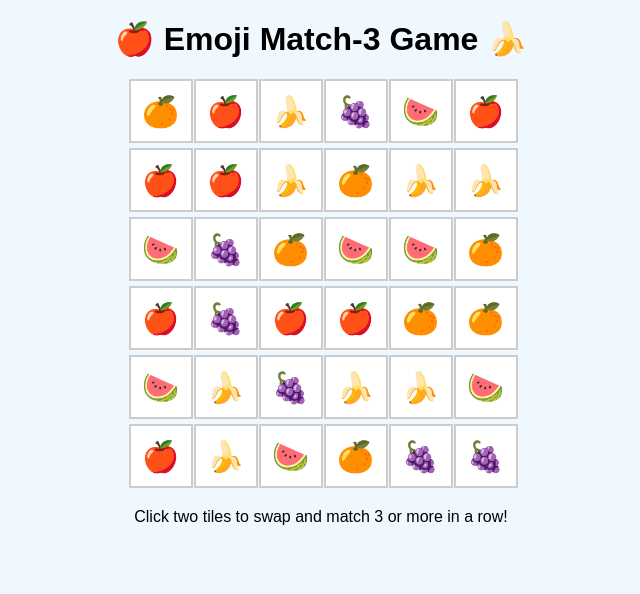
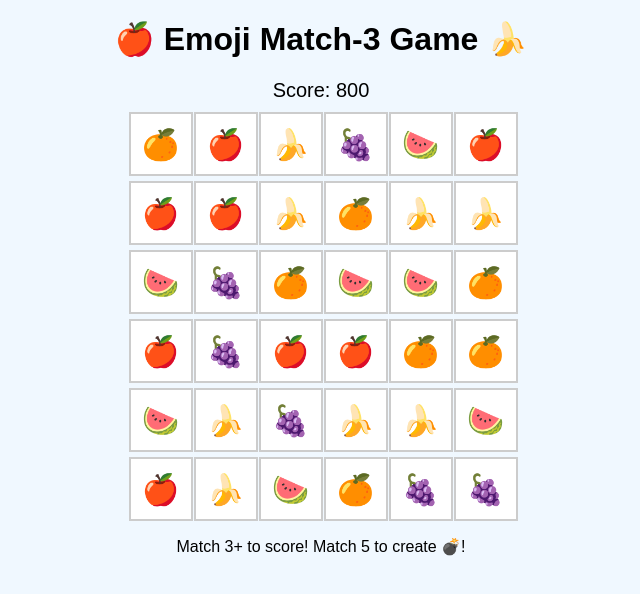
Before and after one commit to enfysluk/enfysluk.github.io, a plain HTML site: page match-game.html in a window 1280 px wide. Shown: the whole page, without its empty margins (319-959 px from the left). Drawn offline with Linux system fonts and the light colour scheme.

Commit message:
Update match-game.html

```diff
--- a/match-game.html
+++ b/match-game.html
@@ -2,7 +2,7 @@
 <html lang="en">
 <head>
   <meta charset="UTF-8">
-  <title>Emoji Match-3 Game</title>
+  <title>Emoji Match-3 Game 💣</title>
   <style>
     body {
       font-family: sans-serif;
@@ -12,12 +12,16 @@
     h1 {
       margin-top: 20px;
     }
+    #score {
+      font-size: 20px;
+      margin-bottom: 10px;
+    }
     #board {
       display: grid;
       grid-template-columns: repeat(6, 60px);
       grid-gap: 5px;
       justify-content: center;
-      margin: 20px auto;
+      margin: 10px auto;
     }
     .tile {
       width: 60px;
@@ -30,24 +34,36 @@
       align-items: center;
       justify-content: center;
       user-select: none;
+      transition: opacity 0.3s ease;
     }
     .selected {
       border: 2px solid #007bff;
+    }
+    .fade {
+      opacity: 0;
     }
   </style>
 </head>
 <body>
   <h1>🍎 Emoji Match-3 Game 🍌</h1>
+  <div id="score">Score: 0</div>
   <div id="board"></div>
-  <p>Click two tiles to swap and match 3 or more in a row!</p>
+  <p>Match 3+ to score! Match 5 to create 💣!</p>
 
   <script>
     const boardSize = 6;
     const emojis = ["🍎", "🍌", "🍇", "🍊", "🍉"];
     let board = [];
     let selected = null;
+    let score = 0;
 
     const boardDiv = document.getElementById('board');
+    const scoreDiv = document.getElementById('score');
+
+    function updateScore(points) {
+      score += points;
+      scoreDiv.textContent = "Score: " + score;
+    }
 
     function getRandomEmoji() {
       return emojis[Math.floor(Math.random() * emojis.length)];
@@ -65,17 +81,22 @@
         boardDiv.appendChild(tile);
         board.push(tile);
       }
-      checkMatches(); // Remove initial accidental matches
+      checkMatches();
     }
 
     function handleClick(tile) {
+      const i = parseInt(tile.dataset.index);
+      if (tile.textContent === '💣') {
+        explodeBomb(i);
+        return;
+      }
+
       if (selected) {
         const i1 = parseInt(selected.dataset.index);
         const i2 = parseInt(tile.dataset.index);
         if (areAdjacent(i1, i2)) {
           swapTiles(i1, i2);
           if (!checkMatches()) {
-            // No match, swap back
             setTimeout(() => swapTiles(i1, i2), 300);
           }
         }
@@ -100,39 +121,76 @@
     }
 
     function checkMatches() {
-      let matched = new Set();
+      let matched = [];
+      let bombsToCreate = [];
 
       // Horizontal
       for (let y = 0; y < boardSize; y++) {
-        for (let x = 0; x <= boardSize - 3; x++) {
-          const i = y * boardSize + x;
-          const e = board[i].textContent;
-          if (e && e === board[i+1].textContent && e === board[i+2].textContent) {
-            matched.add(i);
-            matched.add(i+1);
-            matched.add(i+2);
+        let streak = 1;
+        for (let x = 1; x < boardSize; x++) {
+          const i1 = y * boardSize + x - 1;
+          const i2 = y * boardSize + x;
+          if (board[i1].textContent && board[i1].textContent === board[i2].textContent) {
+            streak++;
+          } else {
+            if (streak >= 3) {
+              const start = x - streak;
+              const indices = Array.from({ length: streak }, (_, j) => y * boardSize + start + j);
+              matched.push(...indices);
+              if (streak >= 5) bombsToCreate.push(indices[Math.floor(streak / 2)]);
+              updateScore(streak === 3 ? 100 : streak === 4 ? 300 : 1000);
+            }
+            streak = 1;
           }
+        }
+        if (streak >= 3) {
+          const start = boardSize - streak;
+          const indices = Array.from({ length: streak }, (_, j) => y * boardSize + start + j);
+          matched.push(...indices);
+          if (streak >= 5) bombsToCreate.push(indices[Math.floor(streak / 2)]);
+          updateScore(streak === 3 ? 100 : streak === 4 ? 300 : 1000);
         }
       }
 
       // Vertical
       for (let x = 0; x < boardSize; x++) {
-        for (let y = 0; y <= boardSize - 3; y++) {
-          const i = y * boardSize + x;
-          const e = board[i].textContent;
-          if (e && e === board[i + boardSize].textContent && e === board[i + 2 * boardSize].textContent) {
-            matched.add(i);
-            matched.add(i + boardSize);
-            matched.add(i + 2 * boardSize);
+        let streak = 1;
+        for (let y = 1; y < boardSize; y++) {
+          const i1 = (y - 1) * boardSize + x;
+          const i2 = y * boardSize + x;
+          if (board[i1].textContent && board[i1].textContent === board[i2].textContent) {
+            streak++;
+          } else {
+            if (streak >= 3) {
+              const start = y - streak;
+              const indices = Array.from({ length: streak }, (_, j) => (start + j) * boardSize + x);
+              matched.push(...indices);
+              if (streak >= 5) bombsToCreate.push(indices[Math.floor(streak / 2)]);
+              updateScore(streak === 3 ? 100 : streak === 4 ? 300 : 1000);
+            }
+            streak = 1;
           }
+        }
+        if (streak >= 3) {
+          const start = boardSize - streak;
+          const indices = Array.from({ length: streak }, (_, j) => (start + j) * boardSize + x);
+          matched.push(...indices);
+          if (streak >= 5) bombsToCreate.push(indices[Math.floor(streak / 2)]);
+          updateScore(streak === 3 ? 100 : streak === 4 ? 300 : 1000);
         }
       }
 
-      if (matched.size === 0) return false;
+      if (matched.length === 0) return false;
 
-      // Remove matches
-      matched.forEach(i => board[i].textContent = '');
-      setTimeout(dropAndFill, 300);
+      // Add fade effect
+      matched.forEach(i => board[i].classList.add('fade'));
+
+      setTimeout(() => {
+        matched.forEach(i => board[i].textContent = '');
+        bombsToCreate.forEach(i => board[i].textContent = '💣');
+        dropAndFill();
+      }, 300);
+
       return true;
     }
 
@@ -147,12 +205,38 @@
 
         for (let y = boardSize - 1; y >= 0; y--) {
           const i = y * boardSize + x;
+          board[i].classList.remove('fade');
           board[i].textContent = col[boardSize - 1 - y] || getRandomEmoji();
         }
       }
 
-      // Check for new matches
       setTimeout(checkMatches, 300);
+    }
+
+    function explodeBomb(index) {
+      const x = index % boardSize;
+      const y = Math.floor(index / boardSize);
+      const affected = [];
+
+      for (let dy = -1; dy <= 1; dy++) {
+        for (let dx = -1; dx <= 1; dx++) {
+          const nx = x + dx;
+          const ny = y + dy;
+          if (nx >= 0 && nx < boardSize && ny >= 0 && ny < boardSize) {
+            affected.push(ny * boardSize + nx);
+          }
+        }
+      }
+
+      affected.forEach(i => {
+        board[i].classList.add('fade');
+      });
+
+      setTimeout(() => {
+        affected.forEach(i => board[i].textContent = '');
+        updateScore(1000);
+        dropAndFill();
+      }, 300);
     }
 
     createBoard();
```
